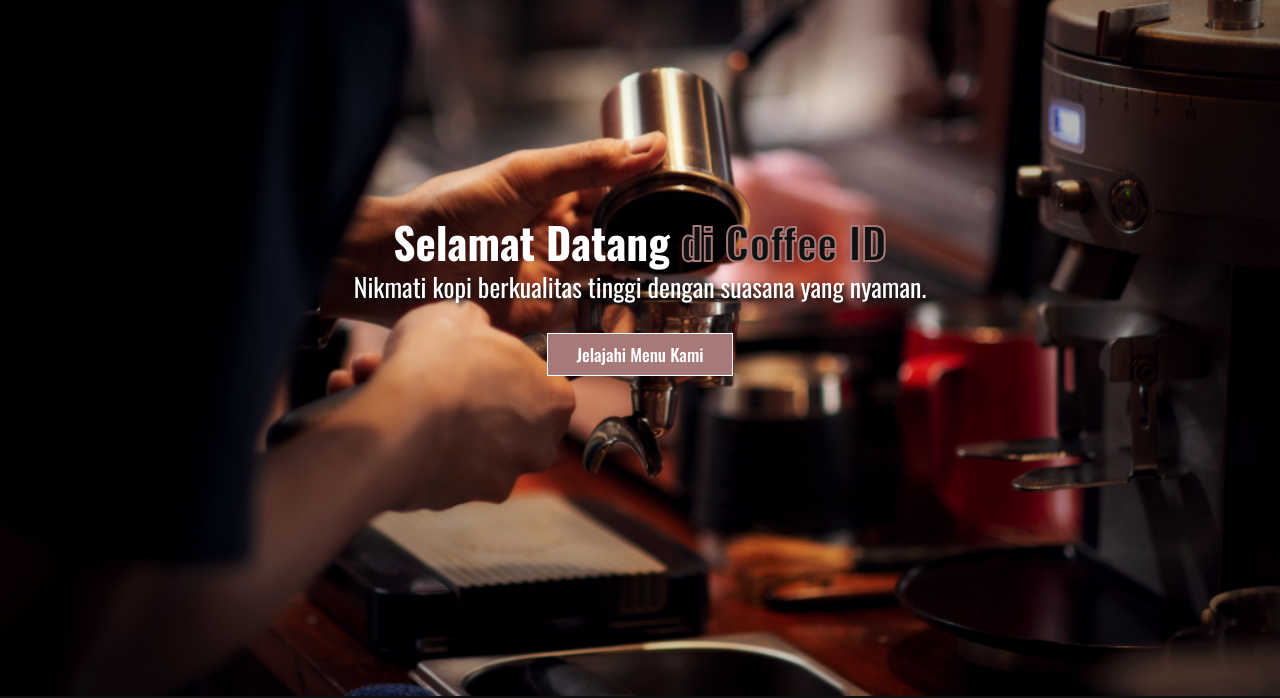
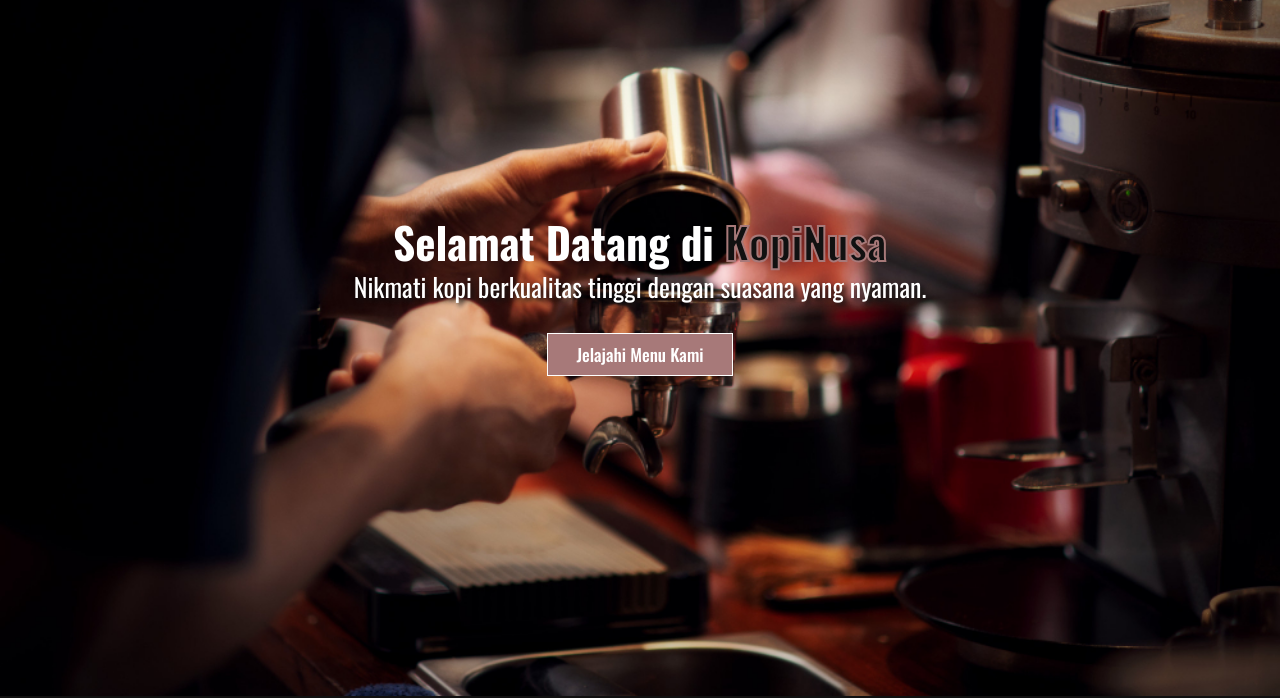
Before and after one commit to bangkitkr/Dicoding-Submission, a plain HTML site: page index.html in a window 1280 px wide. Shown: the part 104-802 px from the top of the page. Drawn offline with nearby package versions, Linux system fonts and the light colour scheme.

Commit message:
Update hero section

```diff
--- a/index.html
+++ b/index.html
@@ -42,7 +42,7 @@
             <!-- ===== Hero Section Start ===== -->
             <article class="article hero" id="home">
                 <div class="container">
-                    <h1>Selamat Datang <span>di Coffee ID</span></h1>
+                    <h1>Selamat Datang di <span>KopiNusa</span></h1>
                     <p>Nikmati kopi berkualitas tinggi dengan suasana yang nyaman.</p>
                     <a href="#" class="btn cta">Jelajahi Menu Kami</a>
                 </div>
```
